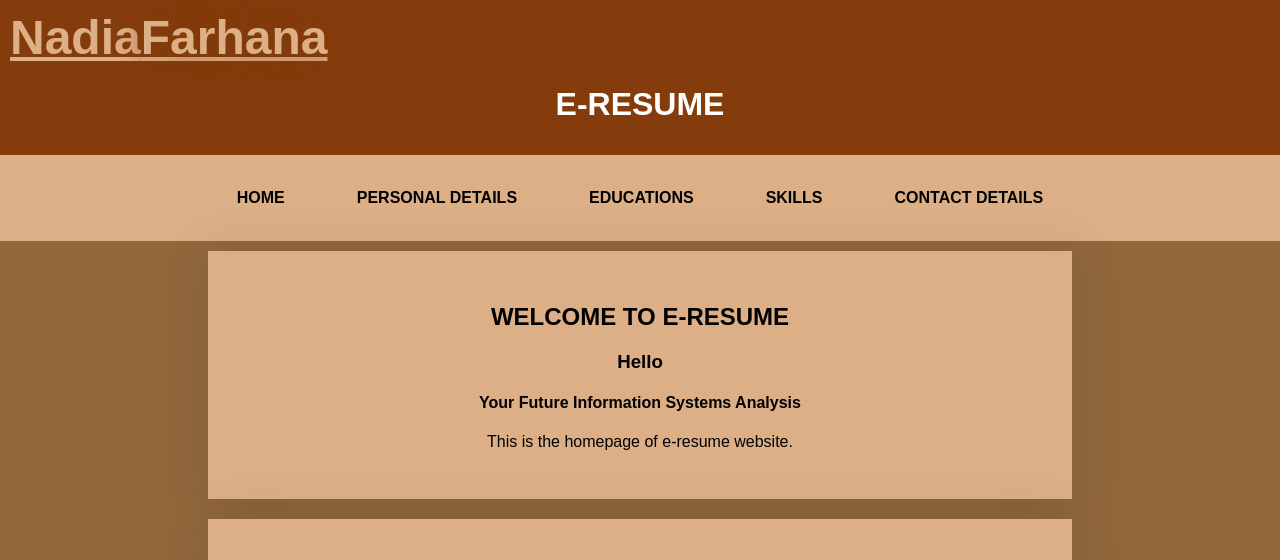
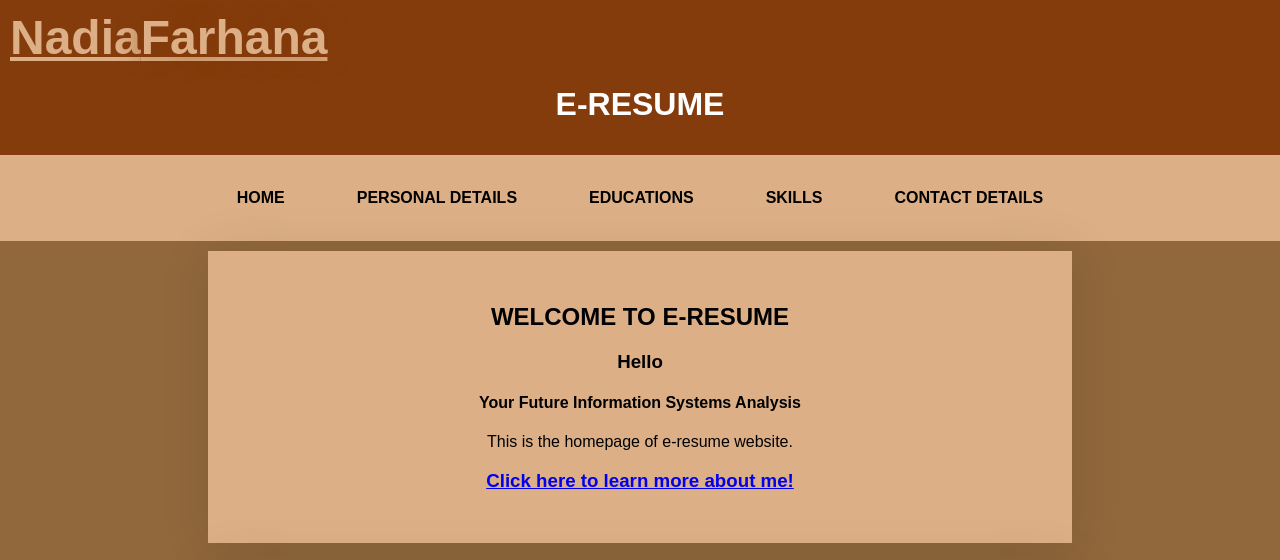
Before and after one commit to nadiaazmin/NadiaFarhana.github.io, a plain HTML site: page index.html in a window 1280 px wide. Shown: the top 560 px of the page. Drawn offline with Linux system fonts and the light colour scheme.

Commit message:
Add files via upload

```diff
--- a/index.html
+++ b/index.html
@@ -28,6 +28,7 @@
             <h3 style="text-align: center;">Hello</h3>
             <h4 style="text-align: center;">Your Future Information Systems Analysis</h4>
             <p>This is the homepage of e-resume website.</p>
+            <a href="./student.html"><h3>Click here to learn more about me!</h3></a>
         </section>
 
         <section class="content">
```
Also changed, not shown: personaldetails.html (+1 -0 lines).
